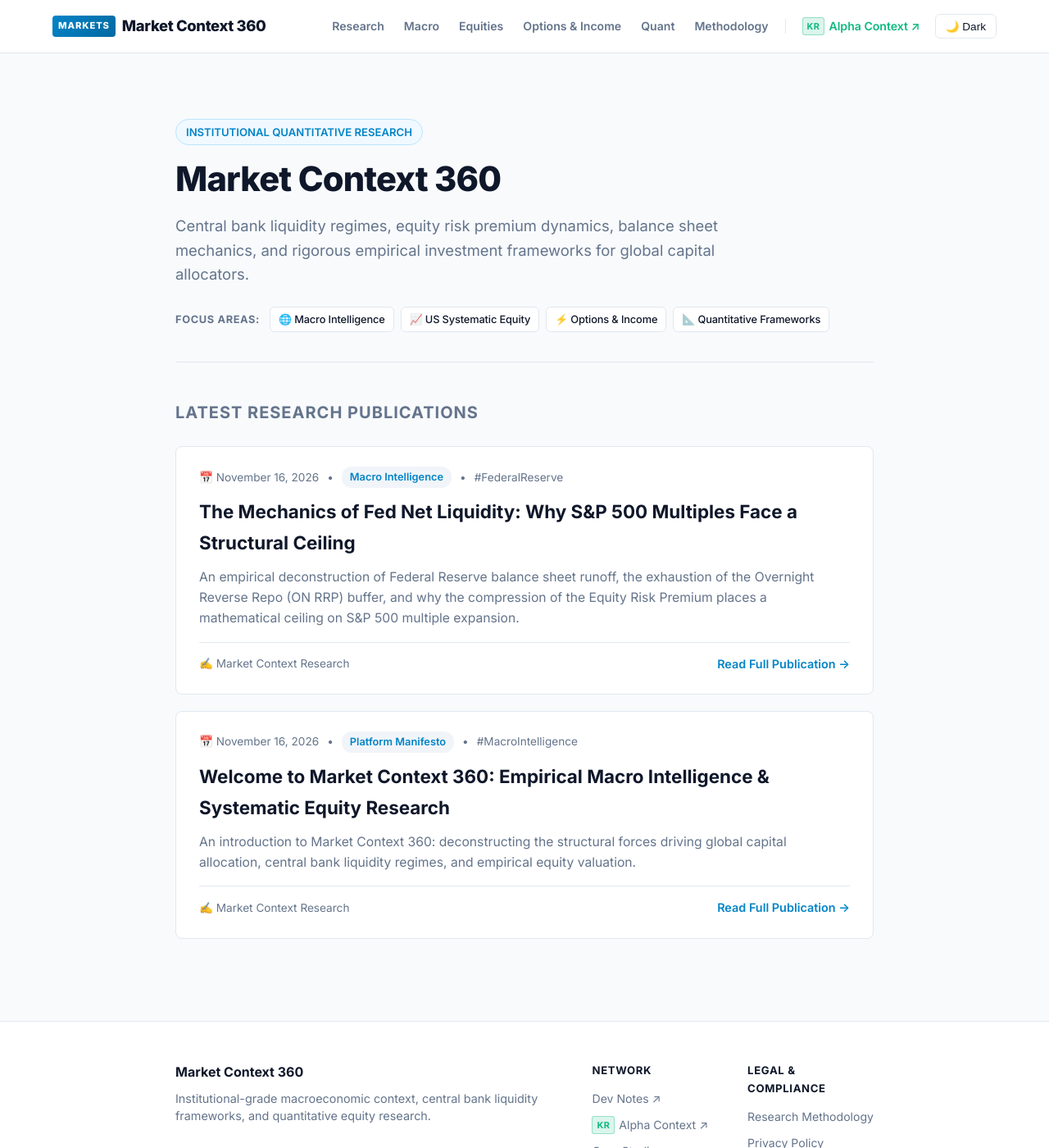
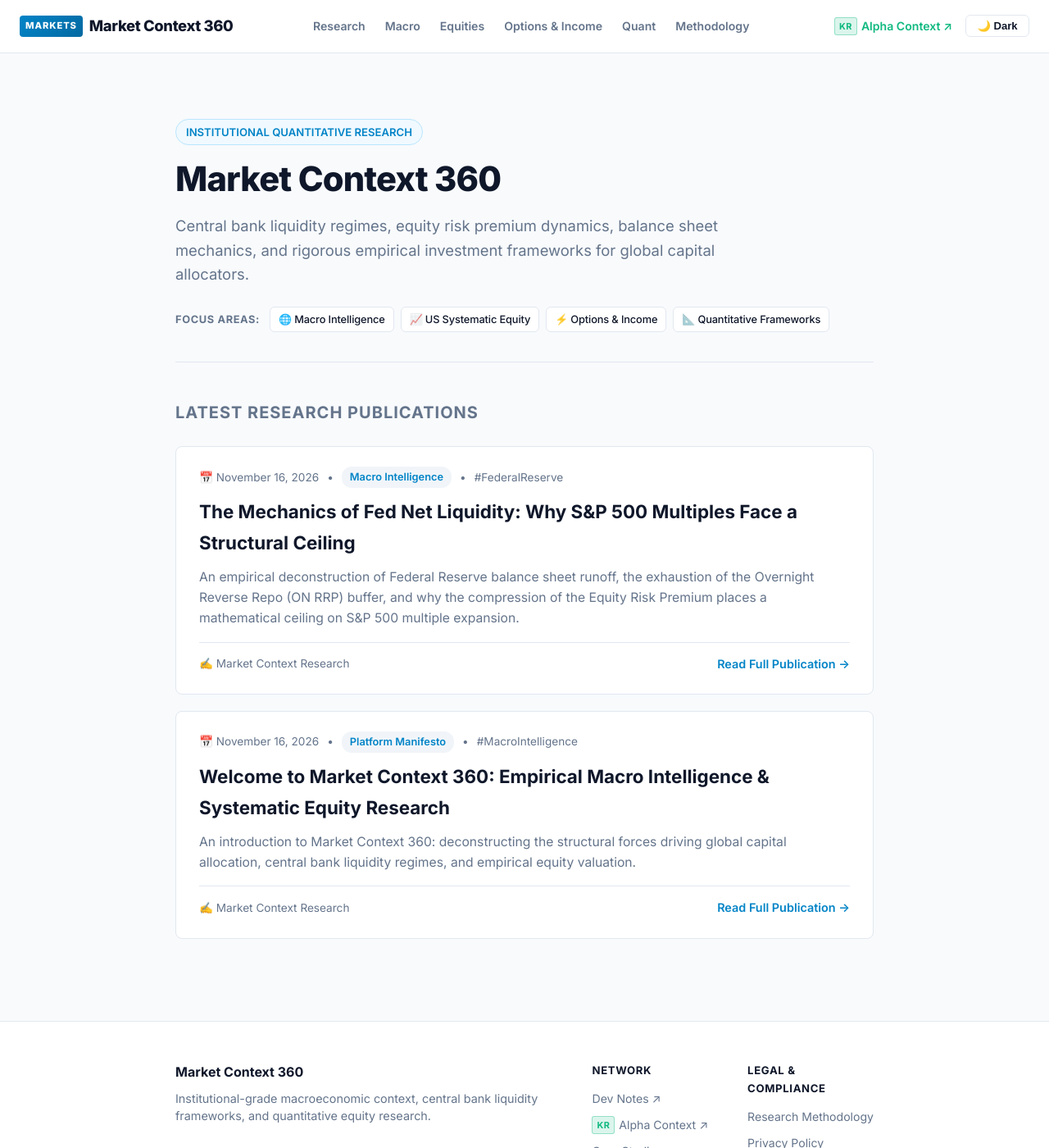
Before and after one commit to ideaspot360/markets, a Jekyll site: the page built from index.html, in a window 1280 px wide and 1400 px high. Shown: the whole window at 82% size. Built offline with Jekyll 4.4.1, drawn with Linux system fonts in a browser that asks for light colours.

Commit message:
fix(nav): resolve logo text wrapping and implement robust responsive 3-section header architecture

```diff
--- a/_includes/header.html
+++ b/_includes/header.html
@@ -1,12 +1,9 @@
 <header class="site-header">
   <div class="container header-container">
-    <div class="header-left">
-      <a class="site-title" href="{{ '/' | relative_url }}">
-        <span class="logo-badge">MARKETS</span>
-        <span class="logo-title">Market Context 360</span>
-      </a>
-      <span class="site-tagline">Global Macro &amp; Systematic Equity Research</span>
-    </div>
+    <a class="site-title" href="{{ '/' | relative_url }}">
+      <span class="logo-badge">MARKETS</span>
+      <span class="logo-title">Market Context 360</span>
+    </a>
 
     <nav class="site-nav">
       <a href="{{ '/' | relative_url }}" class="nav-link">Research</a>
@@ -15,9 +12,11 @@
       <a href="{{ '/category/options-income/' | relative_url }}" class="nav-link" title="Covered Call ETFs, 0DTE, Option Income">Options &amp; Income</a>
       <a href="{{ '/category/quant/' | relative_url }}" class="nav-link">Quant</a>
       <a href="{{ '/about' | relative_url }}" class="nav-link">Methodology</a>
-      <span class="nav-divider"></span>
+    </nav>
+
+    <div class="header-actions">
       <a href="https://stock.ideaspot360.com" class="nav-link nav-external" target="_blank" rel="noopener" title="Alpha Context - Korean Market Edition"><span class="edition-pill">KR</span> Alpha Context ↗</a>
       <button id="theme-toggle" class="theme-btn" aria-label="Toggle Theme">🌙 Dark</button>
-    </nav>
+    </div>
   </div>
 </header>
--- a/assets/css/style.css
+++ b/assets/css/style.css
@@ -83,14 +83,8 @@ body {
   align-items: center;
   justify-content: space-between;
   height: 64px;
-  max-width: 1200px;
-}
-
-.header-left {
-  display: flex;
-  align-items: center;
-  gap: 12px;
-  flex-shrink: 0;
+  max-width: 1280px;
+  width: 100%;
 }
 
 .site-title {
@@ -103,6 +97,7 @@ body {
   font-size: 1.15rem;
   white-space: nowrap;
   flex-shrink: 0;
+  order: 1;
 }
 
 .logo-title {
@@ -123,27 +118,14 @@ body {
   flex-shrink: 0;
 }
 
-.site-tagline {
-  display: none;
-}
-
-@media (min-width: 1300px) {
-  .site-tagline {
-    display: inline-block;
-    font-size: 0.82rem;
-    color: var(--text-muted);
-    border-left: 1px solid var(--border-color);
-    padding-left: 12px;
-    white-space: nowrap;
-  }
-}
-
 .site-nav {
   display: flex;
   align-items: center;
+  justify-content: center;
   gap: 12px;
   white-space: nowrap;
   flex-wrap: nowrap;
+  order: 2;
 }
 
 .nav-link {
@@ -162,6 +144,15 @@ body {
   background: var(--code-bg);
 }
 
+.header-actions {
+  display: flex;
+  align-items: center;
+  gap: 10px;
+  white-space: nowrap;
+  flex-shrink: 0;
+  order: 3;
+}
+
 .nav-divider {
   width: 1px;
   height: 18px;
@@ -169,18 +160,55 @@ body {
   margin: 0 2px;
 }
 
-@media (max-width: 900px) {
+/* Intermediate Laptop (1025px ~ 1180px) */
+@media (max-width: 1180px) and (min-width: 1025px) {
+  .header-container {
+    gap: 10px;
+    padding: 0 16px;
+  }
+  .site-title {
+    font-size: 1.05rem;
+  }
+  .site-nav {
+    gap: 8px;
+  }
+  .nav-link {
+    font-size: 0.82rem;
+    padding: 3px 5px;
+  }
+  .header-actions {
+    gap: 8px;
+  }
+}
+
+/* Tablet & Mobile (max-width: 1024px) */
+@media (max-width: 1024px) {
   .header-container {
     height: auto;
     padding: 10px 16px;
-    flex-direction: column;
-    align-items: stretch;
-    gap: 8px;
+    flex-wrap: wrap;
+    align-items: center;
+    gap: 10px;
+  }
+  .site-title {
+    order: 1;
+  }
+  .header-actions {
+    order: 2;
   }
   .site-nav {
+    order: 3;
+    width: 100%;
     overflow-x: auto;
-    padding-bottom: 4px;
-    gap: 10px;
+    -webkit-overflow-scrolling: touch;
+    scrollbar-width: none;
+    padding: 6px 0 2px 0;
+    gap: 12px;
+    justify-content: flex-start;
+    border-top: 1px solid var(--header-border);
+  }
+  .site-nav::-webkit-scrollbar {
+    display: none;
   }
 }
 
@@ -230,12 +258,18 @@ body {
   background: var(--card-bg);
   border: 1px solid var(--border-color);
   color: var(--text-color);
-  padding: 6px 12px;
+  padding: 5px 10px;
   border-radius: 6px;
   cursor: pointer;
-  font-size: 0.85rem;
-  font-weight: 500;
+  font-size: 0.82rem;
+  font-weight: 600;
   transition: all 0.2s;
+  min-width: 78px;
+  white-space: nowrap;
+  display: inline-flex;
+  align-items: center;
+  justify-content: center;
+  flex-shrink: 0;
 }
 
 .theme-btn:hover {
```
